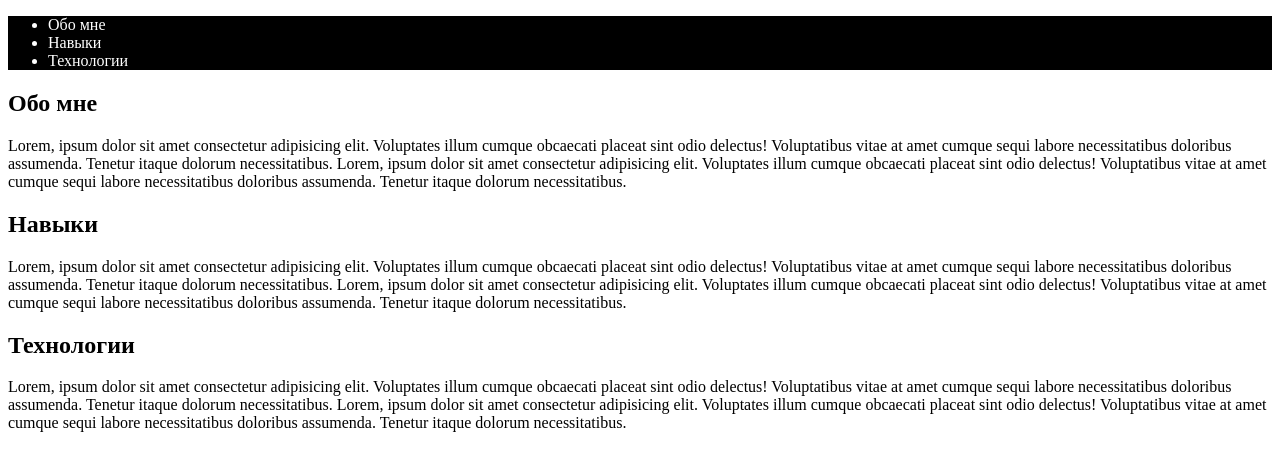
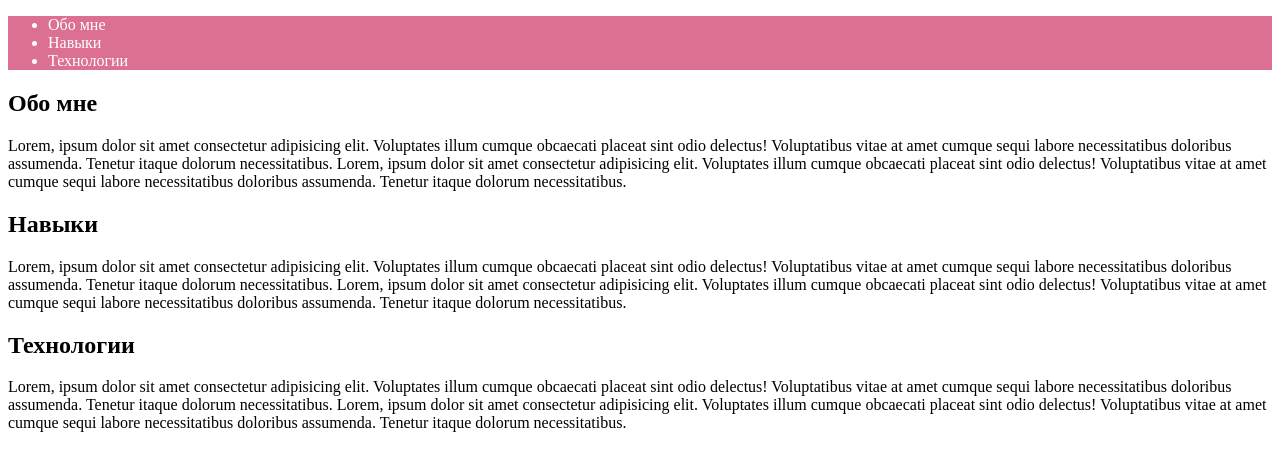
Before and after one commit to abrikoskrutish/Rozhkova-web-dev-2024-1, a plain HTML site: page index.html in a window 1280 px wide. Drawn offline with Linux system fonts and the light colour scheme.

Commit message:
'Ping-color-list'

```diff
--- a/style.css
+++ b/style.css
@@ -1,4 +1,4 @@
 header {
-    background-color: black;
+    background-color: palevioletred;
     color: white;
 }
```
